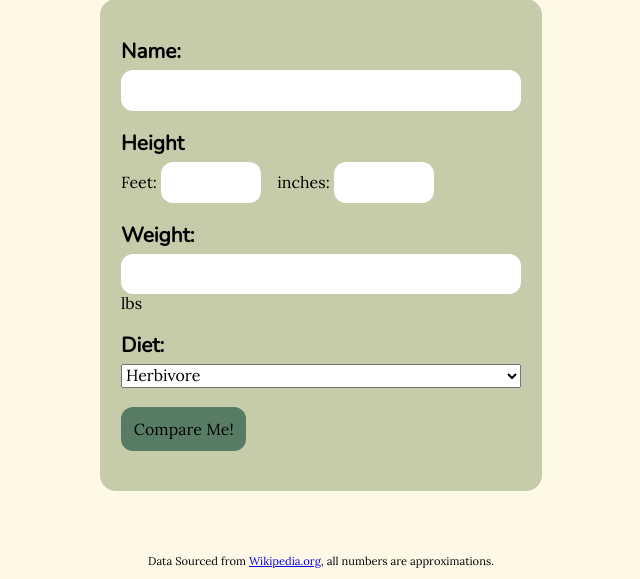
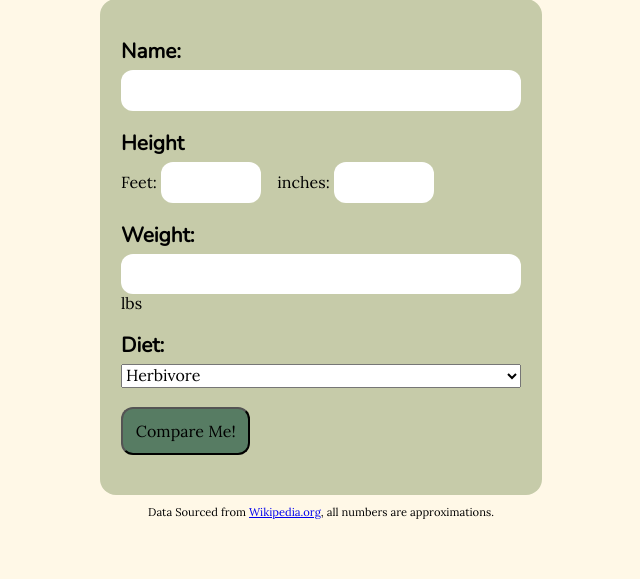
Before and after one commit to udacity/Javascript, a PHP site: page / in a window 1280 px wide. Shown: the part 275-854 px from the top of the page, without its empty margins (319-959 px from the left). After the commit the page ends 794 px from the top, so only its background shows below. Run offline with PHP 8.4, Linux system fonts and the light colour scheme.

Commit message:
stubbing out UI for function testing

```diff
--- a/app.css
+++ b/app.css
@@ -37,9 +37,11 @@ p {
 
 /* Grid Styles */
 #grid {
-    background: #fff url(images/tracks.png) no-repeat;
-    background-size: cover;
-    display: flex;
+    /* background: #fff url(images/tracks.png) no-repeat; */
+    /* background-size: cover; */
+    background-color: #28373B;
+    /* min-height: 50px; */
+    display: none;
     margin: 2em;
     box-shadow: 0 1px 3px rgba(0,0,0,0.12), 0 1px 2px rgba(0,0,0,0.24);
     flex-wrap: wrap;
--- a/index.html
+++ b/index.html
@@ -35,11 +35,22 @@
                 <option>Omnivore</option>
                 <option>Carnivore</option>
             </select>
-            <div id="btn">Compare Me!</div>
+            <button id="btn" onclick="submitForm()">Compare Me!</button>
+
         </div>
     </form>
     <!-- .grid to attach tiles to -->
-    <main id="grid"></main>
+    <main id="grid">
+        <div class=grid-item>Tile 1</div>
+        <div class=grid-item>Tile 2</div>
+        <div class=grid-item>Tile 3</div>
+        <div class=grid-item>Tile 4</div>
+        <div class=grid-item>Tile 5</div>
+        <div class=grid-item>Tile 6</div>
+        <div class=grid-item>Tile 7</div>
+        <div class=grid-item>Tile 8</div>
+        <div class=grid-item>Tile 9</div>
+    </main>
     <footer>
         <!-- Include information source -->
         <p class="fine-print">Data Sourced from <a href="https://www.wikipedia.org/">Wikipedia.org</a>, all numbers are approximations.</p>
```
